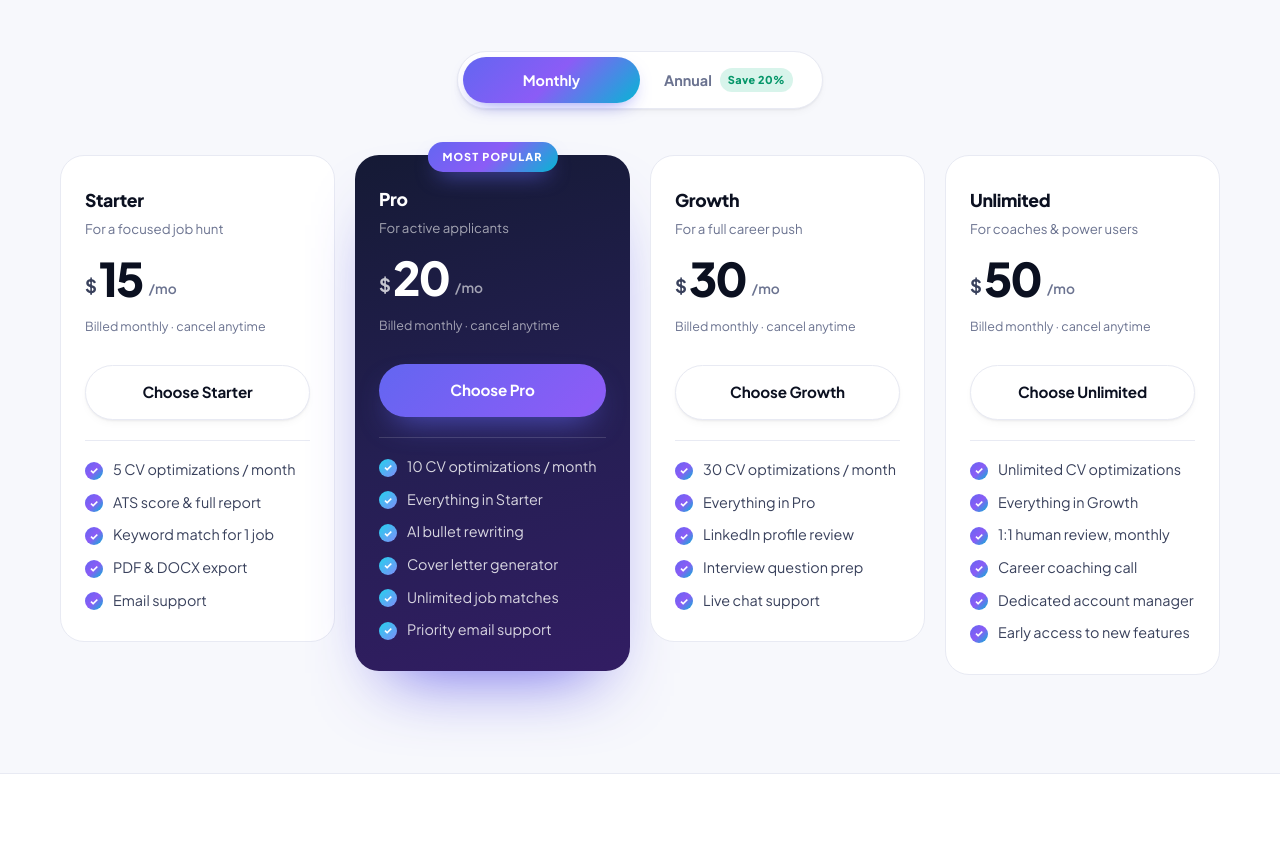
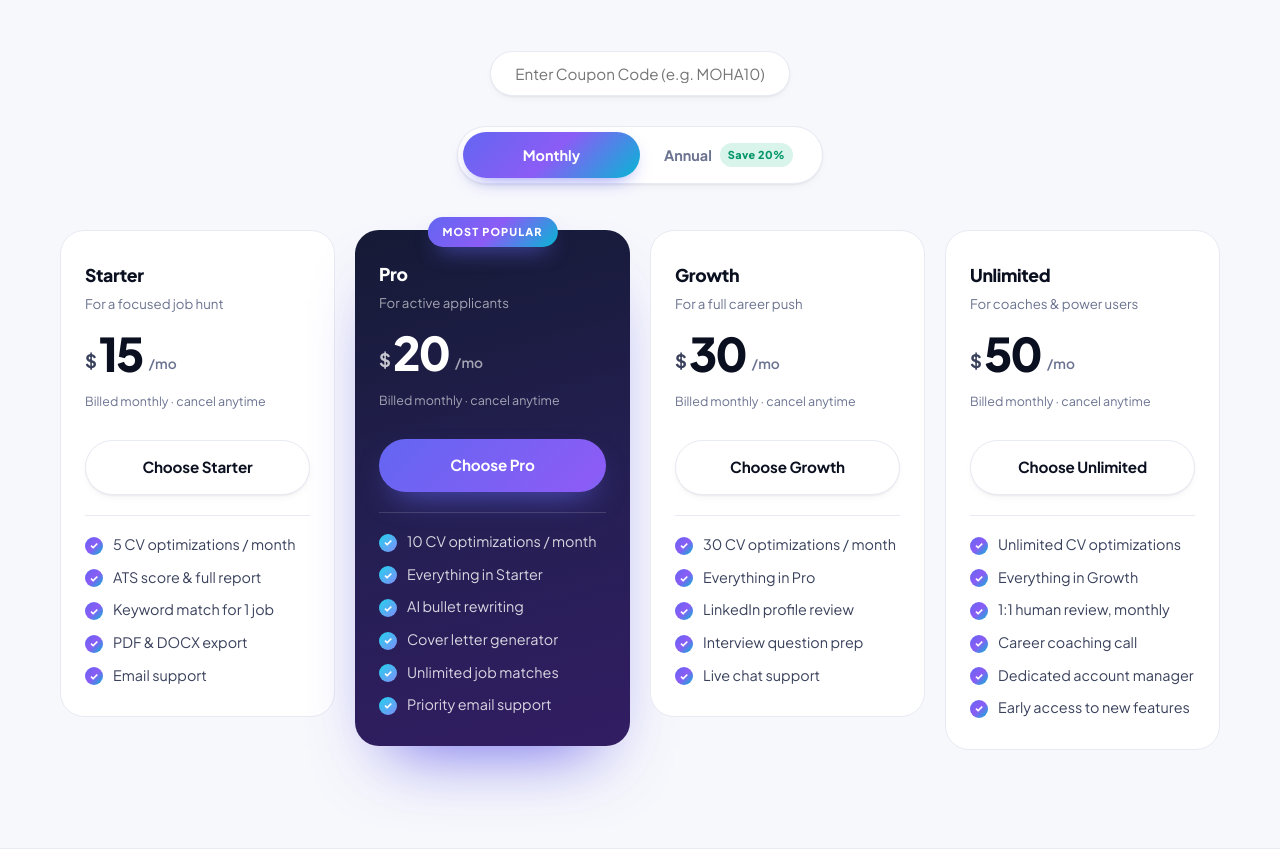
Before and after one commit to Daimsy05/Moha-Digitals, a website: page index.html in a window 1280 px wide. Shown: the part 2543-3392 px from the top of the page. Drawn offline with Linux system fonts and the light colour scheme.

Commit message:
Update index.html

```diff
--- a/index.html
+++ b/index.html
@@ -1020,6 +1020,10 @@ section[id]{scroll-margin-top:100px}
           Pick how many CVs you need optimized each month. Upgrade, downgrade or
           cancel whenever.
         </p>
+      </div>
+             <!-- Coupon Input -->
+      <div style="text-align: center; margin-bottom: 30px;" data-reveal>
+        <input type="text" id="couponInput" placeholder="Enter Coupon Code (e.g. MOHA10)" style="padding: 12px 20px; border-radius: 99px; border: 1px solid var(--line); outline: none; text-align: center; font-family: inherit; font-size: 0.95rem; width: 100%; max-width: 300px; box-shadow: var(--shadow-sm);">
       </div>
 
       <div class="billing-toggle" data-reveal>
```
